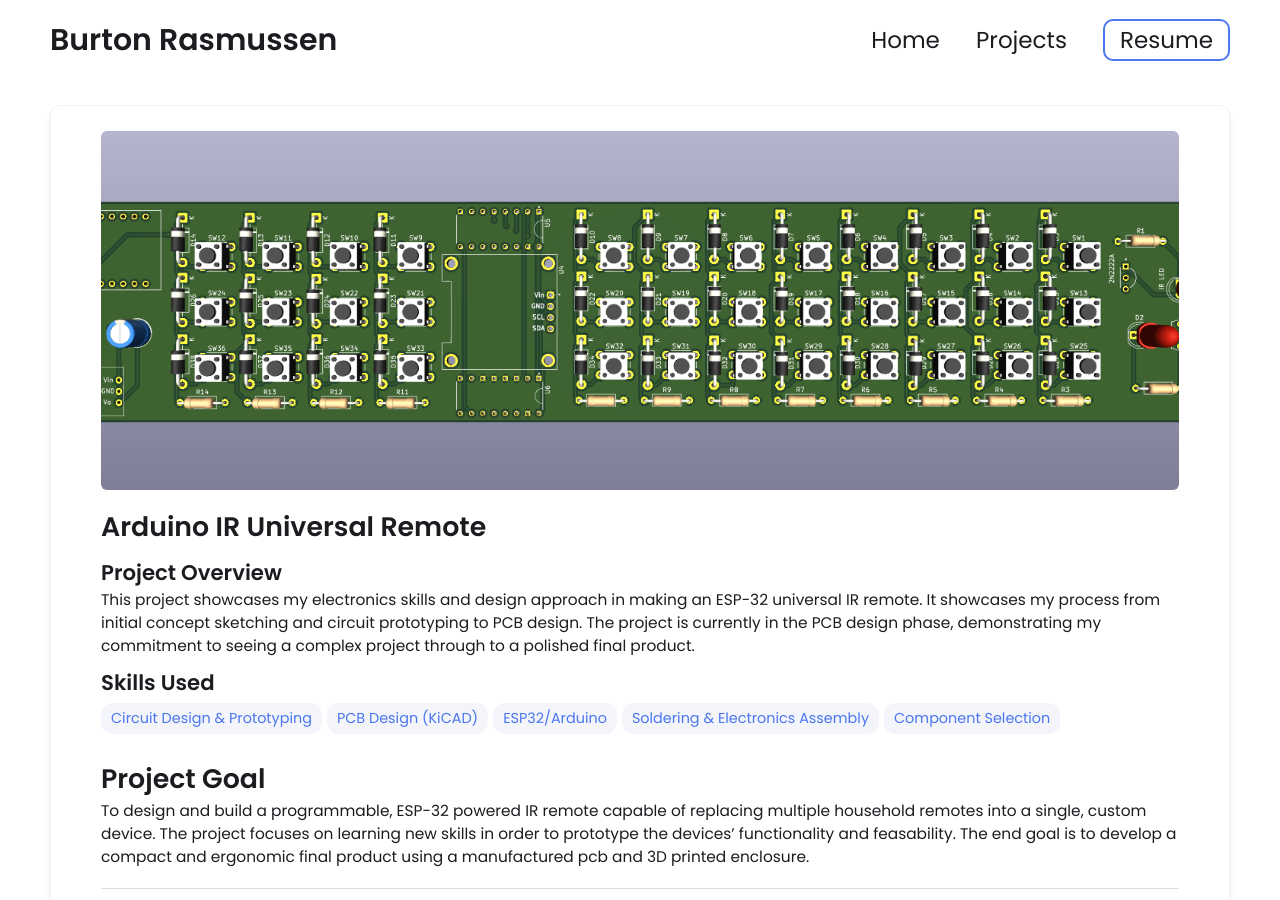
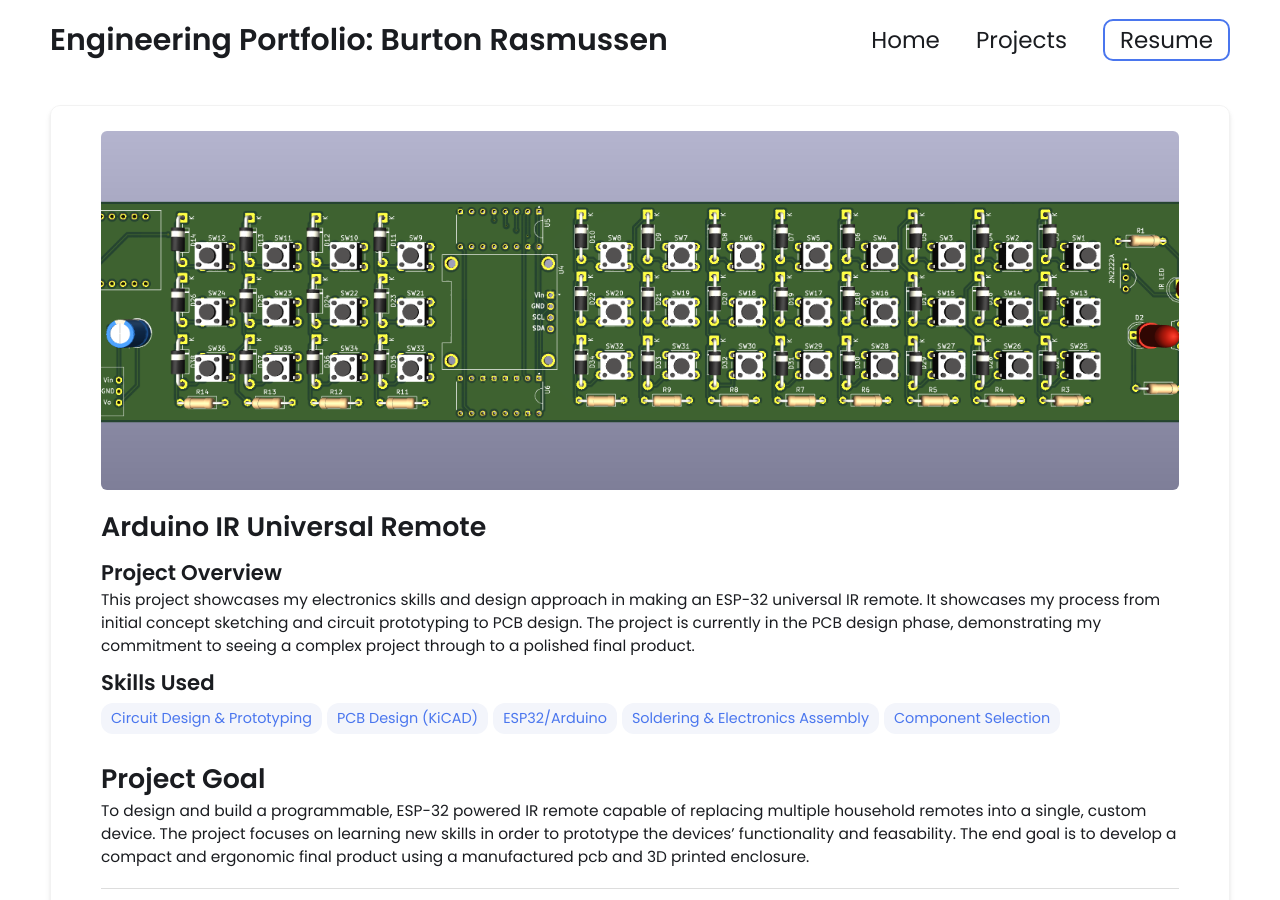
Before and after one commit to burtonrasmussen/burtonrasmussen.github.io, a Jekyll site: the page built from _projects/Arduino_IR_Remote/index.md, in a window 1280 px wide and 900 px high. Built offline with Jekyll 4.4.1, drawn with Linux system fonts in a browser that asks for light colours.

Commit message:
update format

```diff
--- a/_includes/navbar.html
+++ b/_includes/navbar.html
@@ -1,7 +1,7 @@
 <!-- _includes/nav.html -->
 <nav>
     <div class="left">
-        <a href="/">{{site.name}}</a>
+        <a href="/">Engineering Portfolio: Burton Rasmussen</a>
     </div>
 
     <!-- Desktop Menu -->
--- a/_projects/Arduino_IR_Remote/index.md
+++ b/_projects/Arduino_IR_Remote/index.md
@@ -19,7 +19,7 @@ To design and build a programmable, ESP-32 powered IR remote capable of replacin
 ---
 
 # Phase 1 – Concept and Ergonomics
-{% include image-gallery.html images="button_layout_brainstorm.jpg" height="400" %}
+{% include image-gallery.html images="button_layout_brainstorm.jpg" height="600" %}
 
 **Goal:** Define the core functionality and create an intuitive and comfortable button layout.
 
```
